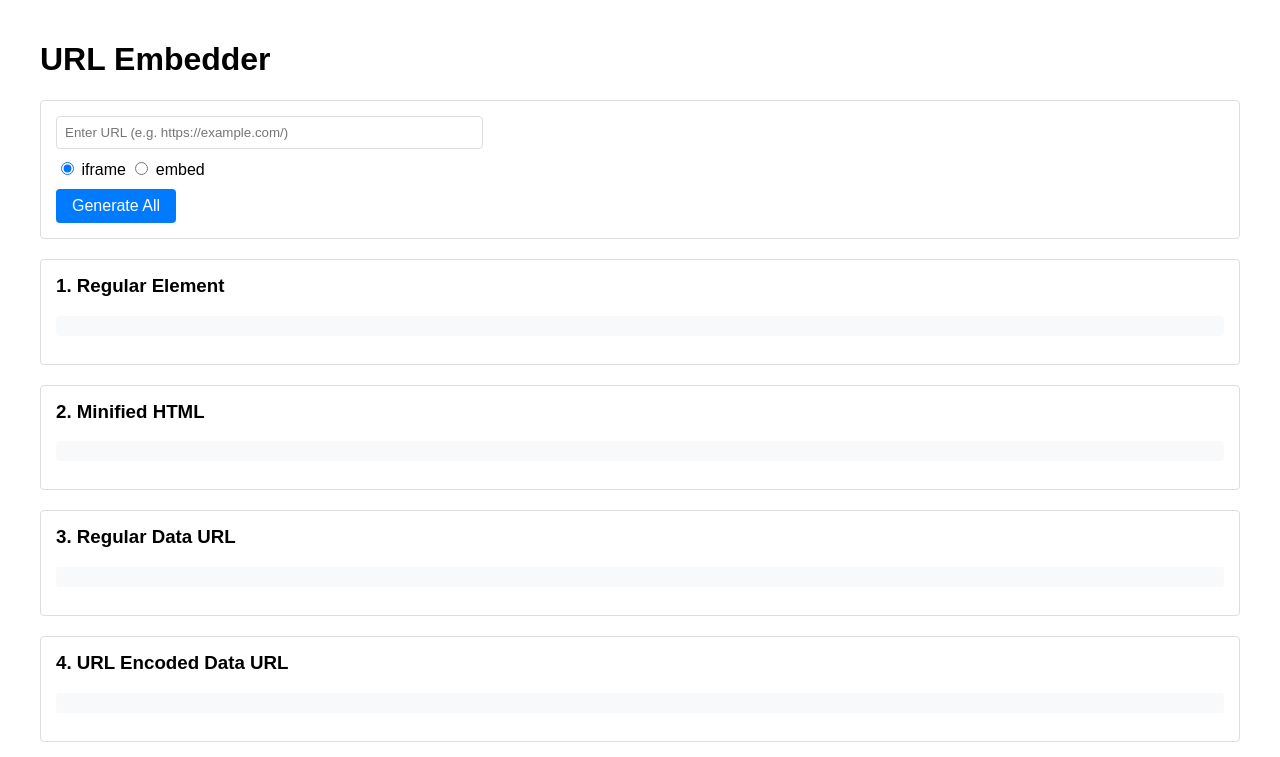
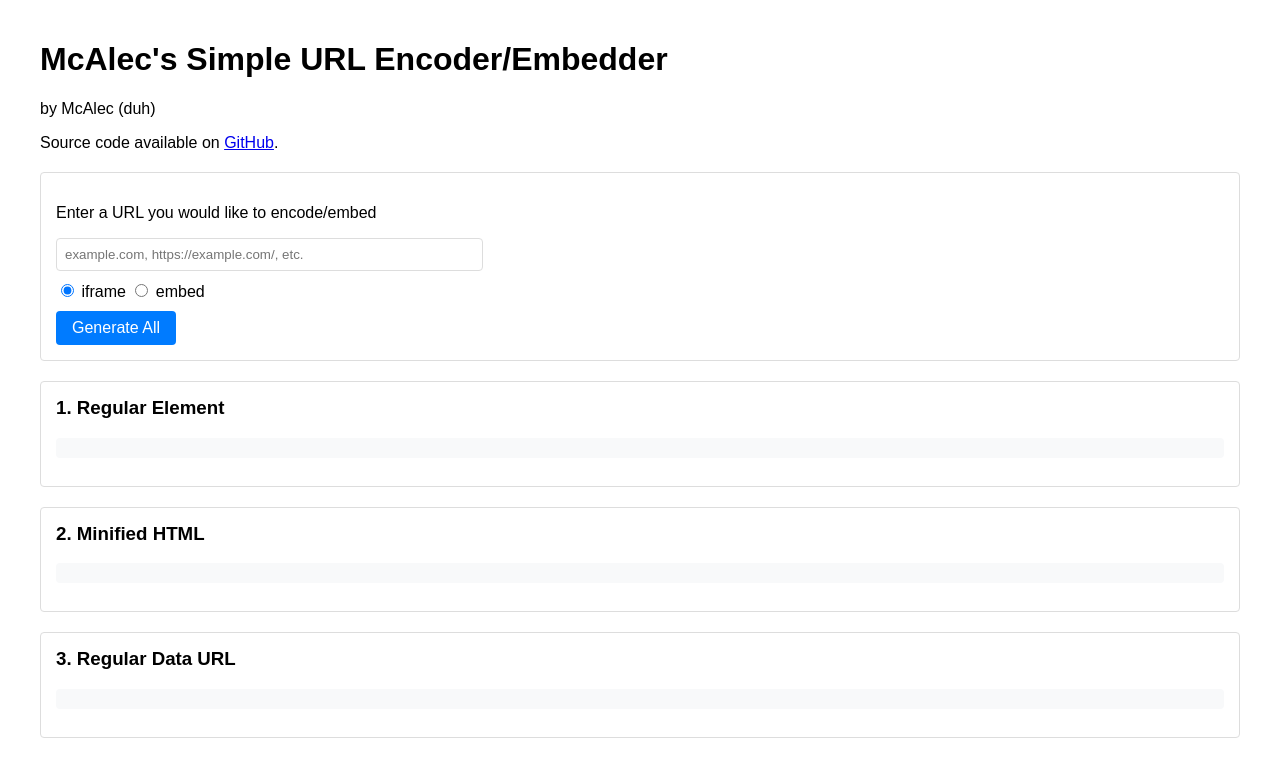
Before and after one commit to McAlec1/url-encoder-embedder, a plain HTML site: page index.html in a window 1280 px wide. Shown: the top 757 px of the page. Drawn offline with Linux system fonts and the light colour scheme.

Commit message:
Make license and readme file

```diff
--- a/index.html
+++ b/index.html
@@ -7,9 +7,12 @@
   <link rel="stylesheet" href="/css/styles.css">
 </head>
 <body>
-  <h1>URL Embedder</h1>
+  <h1>McAlec's Simple URL Encoder/Embedder</h1>
+  <p>by McAlec (duh)</p>
+  <p>Source code available on <a href="https://github.com/mcalec-dev/url-encoder-embedder/">GitHub</a>.</p>
     <div class="input-section">
-      <input type="url" id="urlInput" placeholder="Enter URL (e.g. https://example.com/)">
+      <p>Enter a URL you would like to encode/embed</p>
+      <input type="url" id="urlInput" placeholder="example.com, https://example.com/, etc.">
       <div class="embed-type">
         <label>
           <input type="radio" name="embedType" value="iframe" checked> iframe
```
Also changed, not shown: 2 other files.
